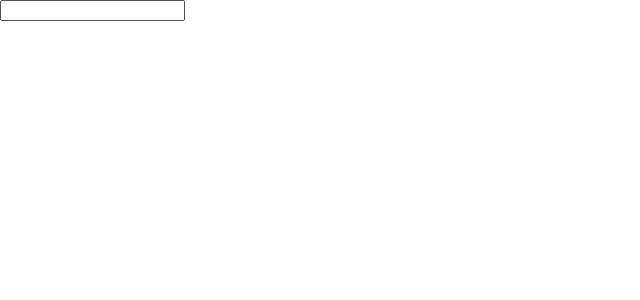
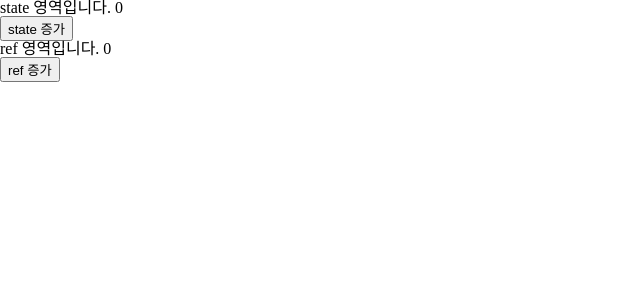
Before and after one commit to j-yesung/react-study, a React (Create React App) app in the folder go-react/: page / in a window 1280 px wide. Shown: the top 300 px of the page, without its empty margins (0-640 px from the left). Built offline with nearby package versions, Linux system fonts and the light colour scheme.

Commit message:
useRef 공부(1)

```diff
--- a/go-react/src/App.jsx
+++ b/go-react/src/App.jsx
@@ -1,26 +1,31 @@
 import './App.css';
-import React, { useEffect, useState } from 'react';
+import { useRef, useState } from 'react';
 
 function App() {
-  const [value, setValue] = useState('');
-  // clean up
-  useEffect(() => {
-    console.log(`hello useEffect! ${value}`);
+  const [count, setCount] = useState(0);
+  const countRef = useRef(0);
 
-    // 컴포넌트가 죽을 때, 실행
-    return () => {
-      console.log('사라짐!');
-    };
-  }, [value]);
+  const plusStateCountButtonHandler = () => {
+    setCount(count + 1);
+  };
+
+  const plusRefCountButtonHandler = () => {
+    countRef.current++;
+    console.log('countRef.current: ', countRef.current);
+  };
+
   return (
     <>
       <div>
-        <input type="text" value={value} onChange={event => setValue(event.target.value)} />
+        state 영역입니다. {count} <br />
+        <button onClick={plusStateCountButtonHandler}>state 증가</button>
+      </div>
+      <div>
+        ref 영역입니다. {countRef.current} <br />
+        <button onClick={plusRefCountButtonHandler}>ref 증가</button>
       </div>
     </>
   );
 }
 
-// props : 부모 컴포 -> 자식 컴포
-
 export default App;
```
